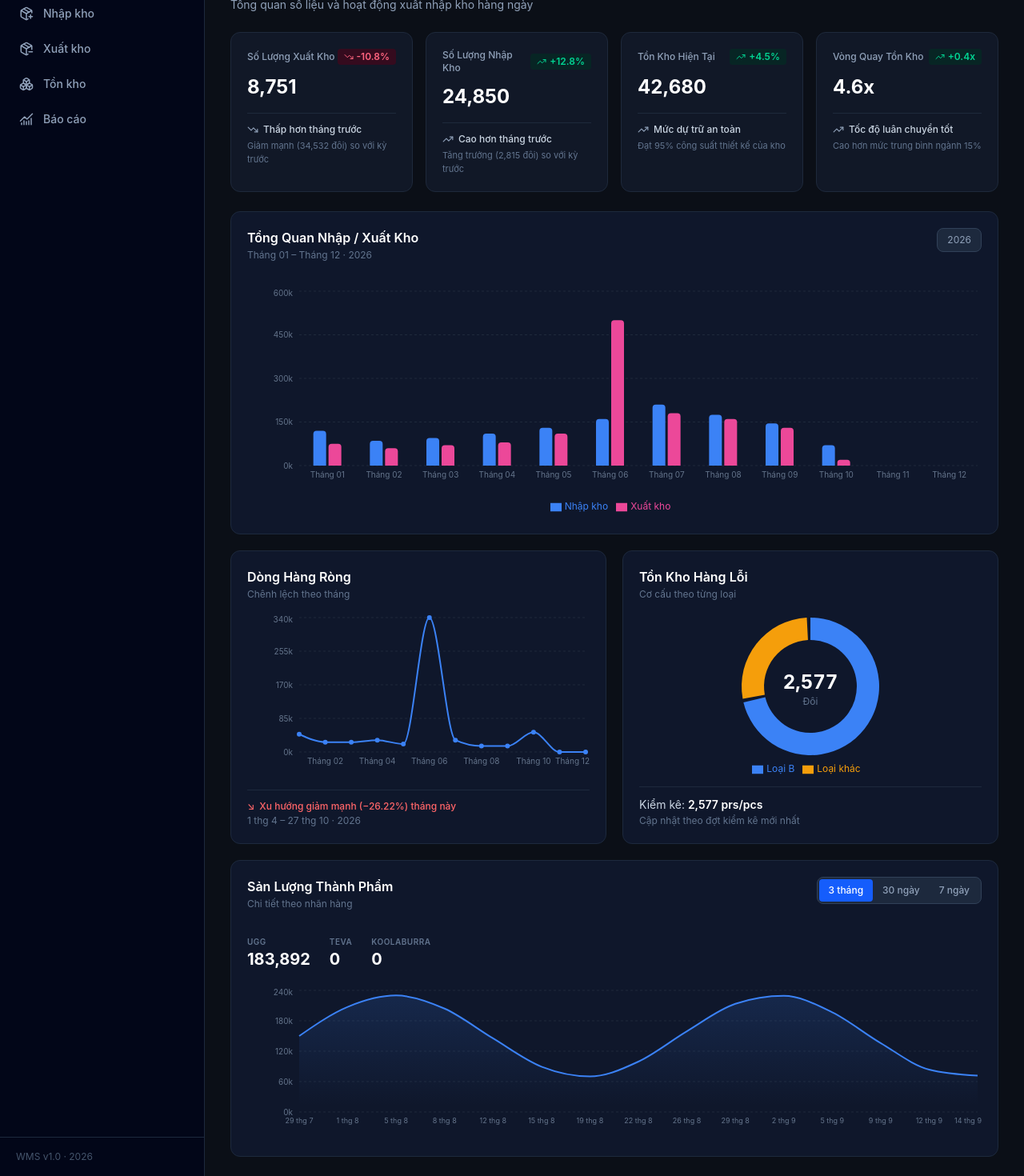
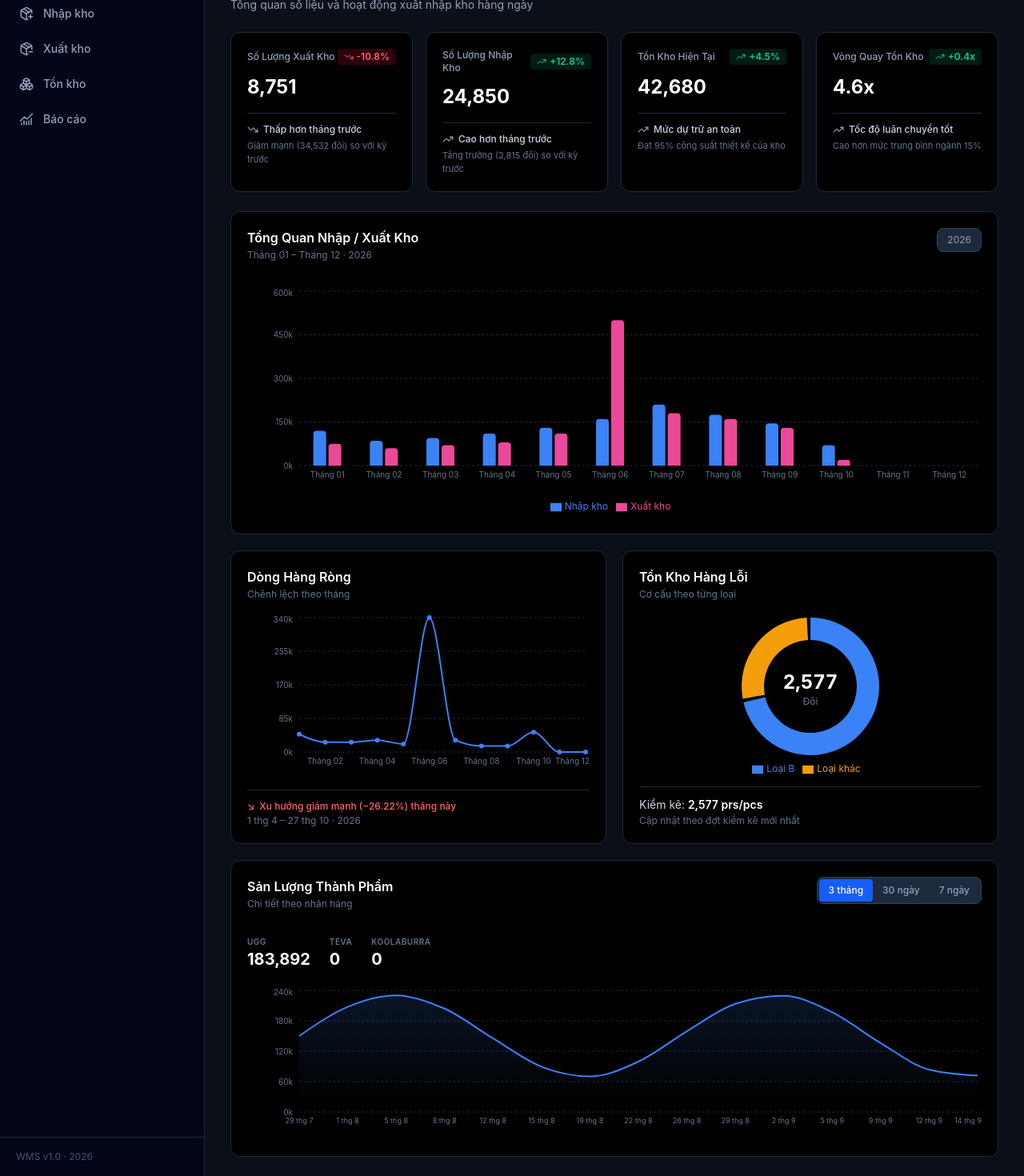
Before and after one commit to ngocming/WMS, a React (Vite) app: page / in a window 1280 px wide. Shown: the part 127-1597 px from the top of the page at 80% size. Built offline with nearby package versions, Linux system fonts and the light colour scheme.

Commit message:
update bg chart and kpi card

```diff
--- a/src/components/dashboard/InventoryCharts.tsx
+++ b/src/components/dashboard/InventoryCharts.tsx
@@ -28,13 +28,6 @@ const tooltip = {
     cursor: { fill: 'rgba(255,255,255,0.04)' },
 }
 
-function Card({ children, className = '' }: { children: React.ReactNode; className?: string }) {
-    return (
-        <section className={`rounded-xl border border-slate-800 bg-slate-900 p-5 ${className}`}>
-            {children}
-        </section>
-    )
-}
 
 function SectionTitle({ title, sub }: { title: string; sub?: string }) {
     return (
@@ -59,7 +52,7 @@ export default function InventoryCharts() {
 
     return (
         <div className="mt-6 grid grid-cols-1 gap-5 xl:grid-cols-2">
-            <Card className="xl:col-span-2">
+            <section className="rounded-xl border border-slate-800 bg-black p-5 xl:col-span-2">
                 <div className="mb-4 flex flex-wrap items-start justify-between gap-3">
                     <SectionTitle
                         title="Tổng Quan Nhập / Xuất Kho"
@@ -84,9 +77,9 @@ export default function InventoryCharts() {
                         </BarChart>
                     </ResponsiveContainer>
                 </div>
-            </Card>
+            </section>
 
-            <Card>
+            <section className="rounded-xl border border-slate-800 bg-black p-5">
                 <SectionTitle
                     title="Dòng Hàng Ròng"
                     sub="Chênh lệch theo tháng"
@@ -113,9 +106,9 @@ export default function InventoryCharts() {
                     </p>
                     <p className="mt-0.5 text-xs text-slate-500">1 thg 4 – 27 thg 10 · 2026</p>
                 </div>
-            </Card>
+            </section>
 
-            <Card>
+            <section className="rounded-xl border border-slate-800 bg-black p-5">
                 <SectionTitle
                     title="Tồn Kho Hàng Lỗi"
                     sub="Cơ cấu theo từng loại"
@@ -151,9 +144,9 @@ export default function InventoryCharts() {
                     </p>
                     <p className="mt-0.5 text-xs text-slate-500">Cập nhật theo đợt kiểm kê mới nhất</p>
                 </div>
-            </Card>
+            </section>
 
-            <Card className="xl:col-span-2">
+            <section className="xl:col-span-2 rounded-xl border border-slate-800 bg-black p-5">
                 <div className="mb-4 flex flex-wrap items-start justify-between gap-3">
                     <SectionTitle
                         title="Sản Lượng Thành Phẩm"
@@ -202,7 +195,7 @@ export default function InventoryCharts() {
                         </AreaChart>
                     </ResponsiveContainer>
                 </div>
-            </Card>
+            </section>
 
         </div>
     )
--- a/src/components/dashboard/statcard.tsx
+++ b/src/components/dashboard/statcard.tsx
@@ -15,12 +15,11 @@ export default function StatCard({
     const TrendIcon = trend === 'down' ? TrendingDown : TrendingUp
 
     return (
-        <div className="rounded-xl border border-[#1e293b] bg-[#111827] p-5 hover:border-slate-700">
+        <div className="rounded-xl border border-[#1e293b] bg-black p-5 hover:border-slate-700">
             <div className="flex items-center justify-between">
                 <span className="text-xs font-medium text-slate-400">{title}</span>
-                <span className={`inline-flex items-center gap-1 rounded px-2 py-0.5 text-xs font-semibold ${
-                    isNegative ? 'bg-rose-950/60 text-rose-400' : 'bg-emerald-950/60 text-emerald-400'
-                }`}>
+                <span className={`inline-flex items-center gap-1 rounded px-2 py-0.5 text-xs font-semibold ${isNegative ? 'bg-rose-950/60 text-rose-400' : 'bg-emerald-950/60 text-emerald-400'
+                    }`}>
                     <TrendIcon className="h-3 w-3" />
                     {badge.value}
                 </span>
```
